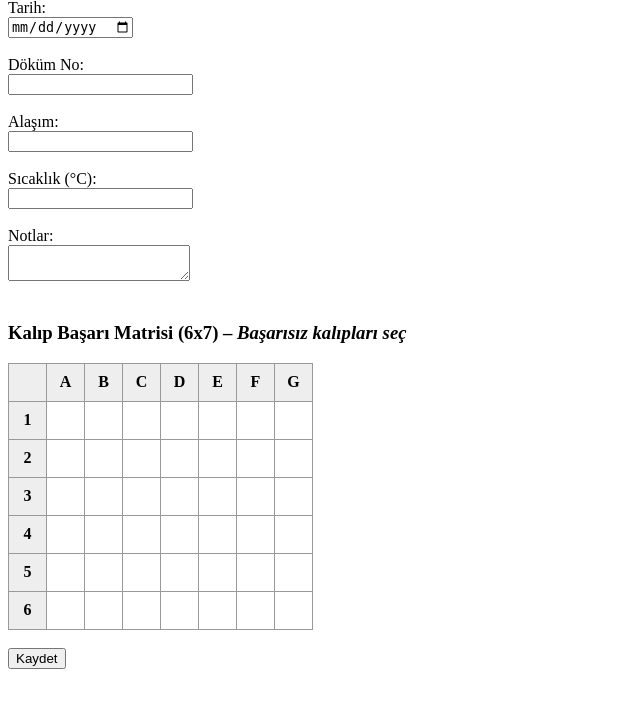
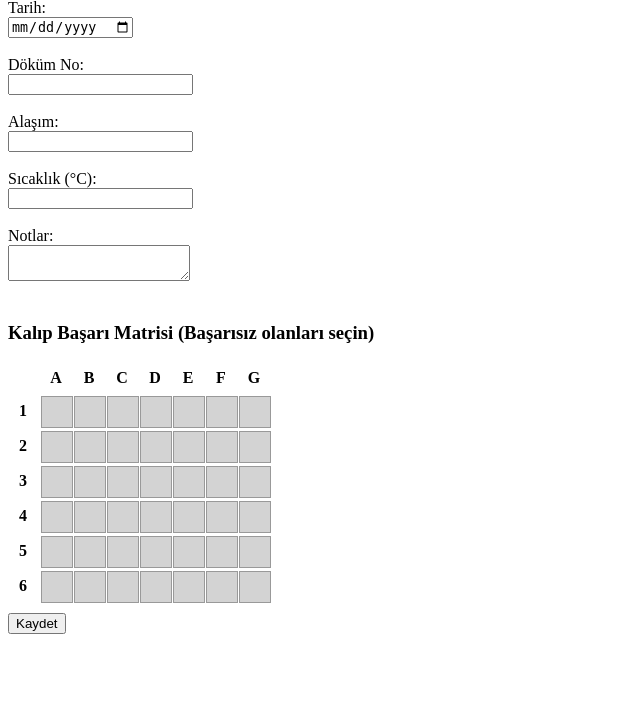
Before and after one commit to eminddmr/dokum_kayit_web, a Flask app: page / in a window 1280 px wide. Shown: the part 68-776 px from the top of the page, without its empty margins (0-640 px from the left). Run offline with Flask 3, Linux system fonts and the light colour scheme; lists and menus that the app fills with data are empty.

Commit message:
form.html güncellendi: başarısız seçim kırmızıya boyanıyor

```diff
--- a/templates/form.html
+++ b/templates/form.html
@@ -4,24 +4,28 @@
     <title>Döküm Kayıt Formu</title>
     <meta charset="UTF-8">
     <style>
-        .matrix-table {
-            border-collapse: collapse;
-            margin-top: 10px;
+        .matrix {
+            display: grid;
+            grid-template-columns: 30px repeat(7, 30px);
+            grid-gap: 3px;
+            margin-bottom: 10px;
         }
-        .matrix-table td, .matrix-table th {
+        .label {
+            text-align: center;
+            line-height: 30px;
+            font-weight: bold;
+        }
+        .cell {
+            width: 30px;
+            height: 30px;
+            background-color: lightgray;
             border: 1px solid #999;
-            width: 35px;
-            height: 35px;
+            cursor: pointer;
             text-align: center;
-            cursor: pointer;
+            line-height: 30px;
         }
-        .matrix-table .header {
-            background-color: #eee;
-            cursor: default;
-        }
-        .matrix-table .selected {
-            .cell.active {
-            background-color: lightcoral;
+        .active {
+            background-color: red;
         }
     </style>
 </head>
@@ -43,28 +47,22 @@
         <label>Notlar:</label><br>
         <textarea name="notlar"></textarea><br><br>
 
-        <h3>Kalıp Başarı Matrisi (6x7) – <i>Başarısız kalıpları seç</i></h3>
+        <h3>Kalıp Başarı Matrisi (Başarısız olanları seçin)</h3>
 
-        <table class="matrix-table" id="matrix">
-            <tr>
-                <th class="header"></th>
-                {% for col in ['A','B','C','D','E','F','G'] %}
-                    <th class="header">{{ col }}</th>
+        <div class="matrix" id="matrix">
+            <div></div>
+            {% for col in ['A', 'B', 'C', 'D', 'E', 'F', 'G'] %}
+                <div class="label">{{ col }}</div>
             {% endfor %}
-            </tr>
-            {% for row in range(1,7) %}
-            <tr>
-                <th class="header">{{ row }}</th>
+            {% for row in range(1, 7) %}
+                <div class="label">{{ row }}</div>
                 {% for col in range(7) %}
-                    <td onclick="toggleCell(this)"></td>
+                    <div class="cell" onclick="toggleCell(this)"></div>
                 {% endfor %}
-            </tr>
             {% endfor %}
-        </table>
+        </div>
 
         <input type="hidden" name="kalip" id="kalipInput">
-
-        <br>
         <button type="submit">Kaydet</button>
     </form>
 
@@ -79,13 +77,11 @@
 
         function updateMatrixInput() {
             const cells = matrix.querySelectorAll(".cell");
-        const values = Array.from(cells).map(cell => cell.classList.contains("active") ? "1" : "0");
+            const values = Array.from(cells).map(cell =>
+                cell.classList.contains("active") ? "1" : "0"
+            );
             input.value = values.join(",");
         }
-
-    // Sayfa yüklenirken boş da olsa input'u doldur:
-    updateMatrixInput();
     </script>
-
 </body>
 </html>
```
Lines whose indentation alone changed are shown as unchanged.
